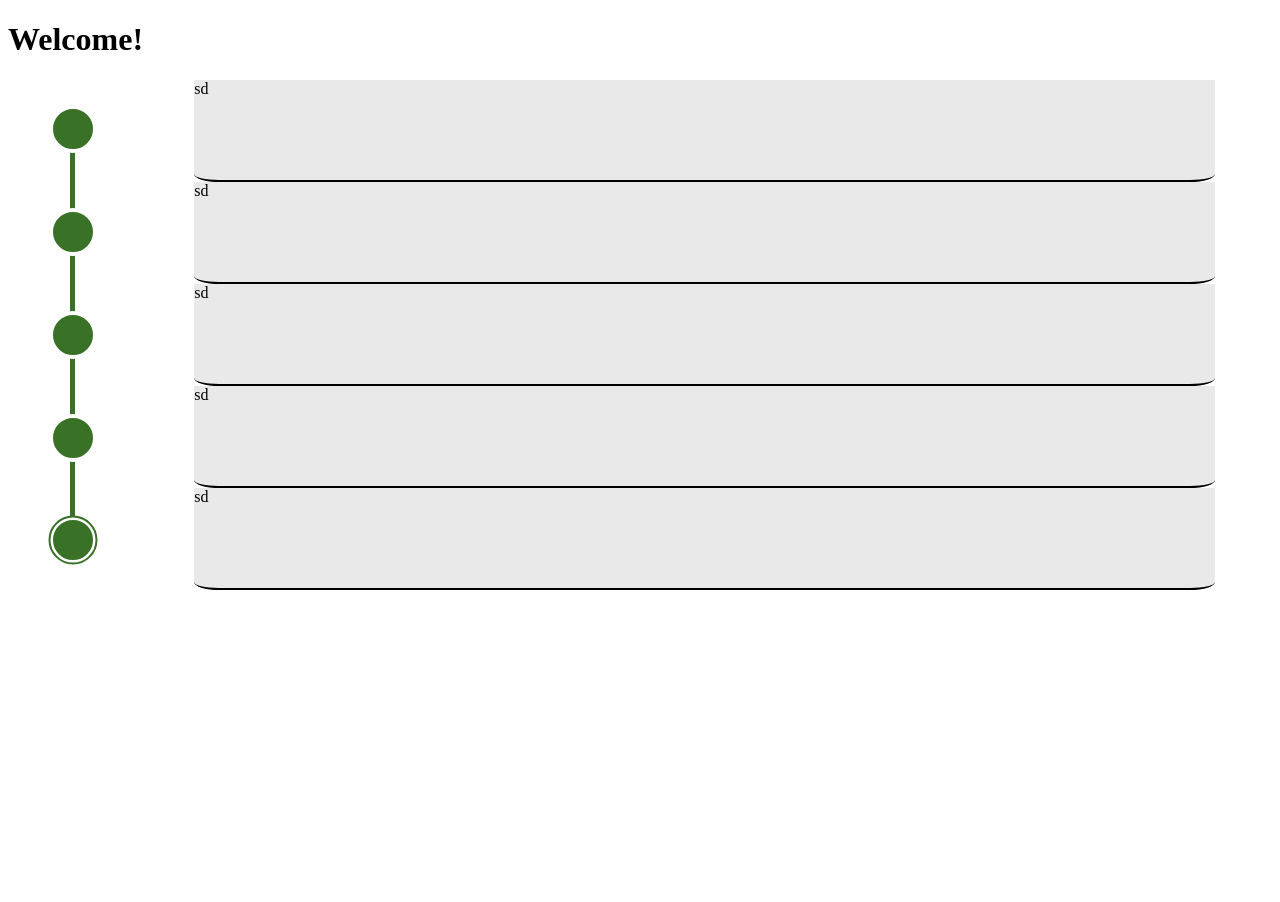
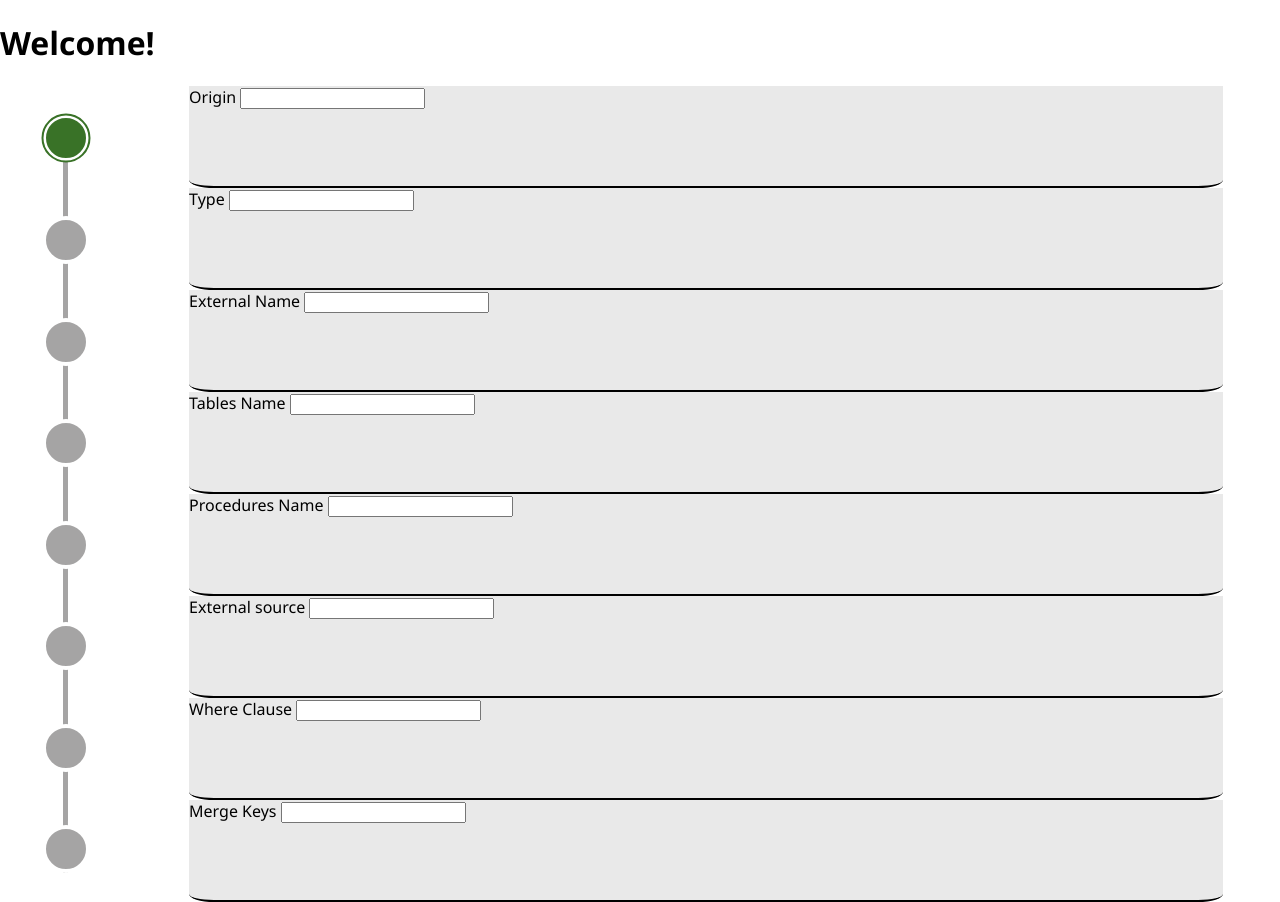
Before and after one commit to Worcnaz-Kyouma/RISTG, a React (Vite) app: page / in a window 1280 px wide. Before the commit the page ends 800 px from the top, so only its background shows below. Built offline with nearby package versions, Linux system fonts and the light colour scheme.

Commit message:
Add files via upload

```diff
--- /dev/null
+++ b/src/Components/App.jsx
@@ -0,0 +1,3 @@
+export default function App(){
+    return <h1>Sugoma!</h1>
+}
--- a/src/Components/Home/Home.jsx
+++ b/src/Components/Home/Home.jsx
@@ -2,30 +2,68 @@ import Header from './Header'
 import PhasesBar from './PhasesBar'
 import { PhasesBarWrapper, PhasesForm, PhaseDiv } from '../Styles/Home.styled'
 import { Flex } from '../Styles/Flex.styled'
+import GlobalStyles from '../Styles/Global'
+
+import { useState } from 'react'
+
+import { processExternalSource } from '../../Utils'
 
 export default function Home(){
+    const [ currentPhase, setCurrentPhase ] = useState(1)
+
+    function handleSubmit(event){
+        event.preventDefault()
+
+        const form = event.target
+        const formData = new FormData(form)
+
+        const formJson = Object.fromEntries(formData.entries())
+    }
+
     return(
         <>
+            <GlobalStyles />
             <Header />
             <Flex>
                 <PhasesBarWrapper>
-                    <PhasesBar numberOfPhases={5} currentPhase={5}/>
+                    <PhasesBar numberOfPhases={8} currentPhase={currentPhase}/>
                 </PhasesBarWrapper>
-                <PhasesForm onSubmit={''}>
+                <PhasesForm onSubmit={handleSubmit}>
                     <PhaseDiv>
-                        sd
+                        <label htmlFor="origin">Origin </label>
+                        <input type="text" name='origin' onKeyDown={event => {
+                            console.log(event)
+                        }}/>
                     </PhaseDiv>
                     <PhaseDiv>
-                        sd
+                        <label htmlFor="type">Type </label>
+                        <input type="text" name='type' onKeyDown={event => {
+                            console.log(event)
+                        }}/>
                     </PhaseDiv>
                     <PhaseDiv>
-                        sd
+                        <label htmlFor="externalName">External Name </label>
+                        <input type="text" name='externalName'/>
                     </PhaseDiv>
                     <PhaseDiv>
-                        sd
+                        <label htmlFor="tablesName">Tables Name </label>
+                        <input type="text" name='tablesName'/>
                     </PhaseDiv>
                     <PhaseDiv>
-                        sd
+                        <label htmlFor="proceduresName">Procedures Name </label>
+                        <input type="text" name='proceduresName'/>
+                    </PhaseDiv>
+                    <PhaseDiv>
+                        <label htmlFor="source">External source </label>
+                        <input type="text" name='source'/>
+                    </PhaseDiv>
+                    <PhaseDiv>
+                        <label htmlFor="whereClause">Where Clause </label>
+                        <input type="text" name='whereClause'/>
+                    </PhaseDiv>
+                    <PhaseDiv>
+                        <label htmlFor="mergeKeys">Merge Keys </label>
+                        <input type="text" name='mergeKeys'/>
                     </PhaseDiv>
                 </PhasesForm>
             </Flex>
--- /dev/null
+++ b/src/Components/Styles/Global.js
@@ -0,0 +1,15 @@
+import { createGlobalStyle } from "styled-components"
+
+const GlobalStyles = createGlobalStyle`
+    body{
+        margin: 0px;
+        font-family: 'Segoe UI';
+    }
+
+    p {
+        opacity: 0.6;
+        line-height: 1.5;
+    }
+`
+
+export default GlobalStyles
--- a/src/Components/Styles/Home.styled.js
+++ b/src/Components/Styles/Home.styled.js
@@ -3,6 +3,7 @@ import styled from "styled-components";
 export const PhasesBarWrapper = styled.div`
     display: flex;
     flex-grow: 1;
+    flex-basis: 40px;
 `
 
 export const PhasesForm = styled.form`
@@ -11,8 +12,8 @@ export const PhasesForm = styled.form`
 
 export const PhaseDiv = styled.div`
     width: 90%;
+    margin: auto;
     height: 100px;
-    margin: auto;
     background-color: rgb(233, 233, 233);
     border-bottom-left-radius: 25px 8px;
     border-bottom-right-radius: 25px 8px;
--- a/src/Components/Styles/PhasesBar.styled.js
+++ b/src/Components/Styles/PhasesBar.styled.js
@@ -1,7 +1,7 @@
 import styled from "styled-components";
 
 export const ProgressBar = styled.div`
-    position:relative;
+    position: relative;
 
     display: flex;
     flex-direction: column;
@@ -10,7 +10,7 @@ export const ProgressBar = styled.div`
 
     margin: auto;
     width: 5px;
-    height: 90%;
+    height: 93%;
     border-radius: 10%;
 
     background-color: rgb(165, 164, 164);
--- a/src/Utils/index.js
+++ b/src/Utils/index.js
@@ -18,7 +18,7 @@ function processRawColumn(rawColumn){
     return column
 }
 
-function processExternalSource(source){
+export function processExternalSource(source){
     let rawColumns = source.replace(/\[/, '').split(', [')
 
     //console.log(rawColumns)
@@ -51,6 +51,4 @@ function generateExternal(external){
 function generateMerge(merge){
 
 }
-
-module.exports = generateExternal
 */
```
Also changed, not shown: src/Styles/ProgressBar.styled.js (added, +19 -0 lines).
